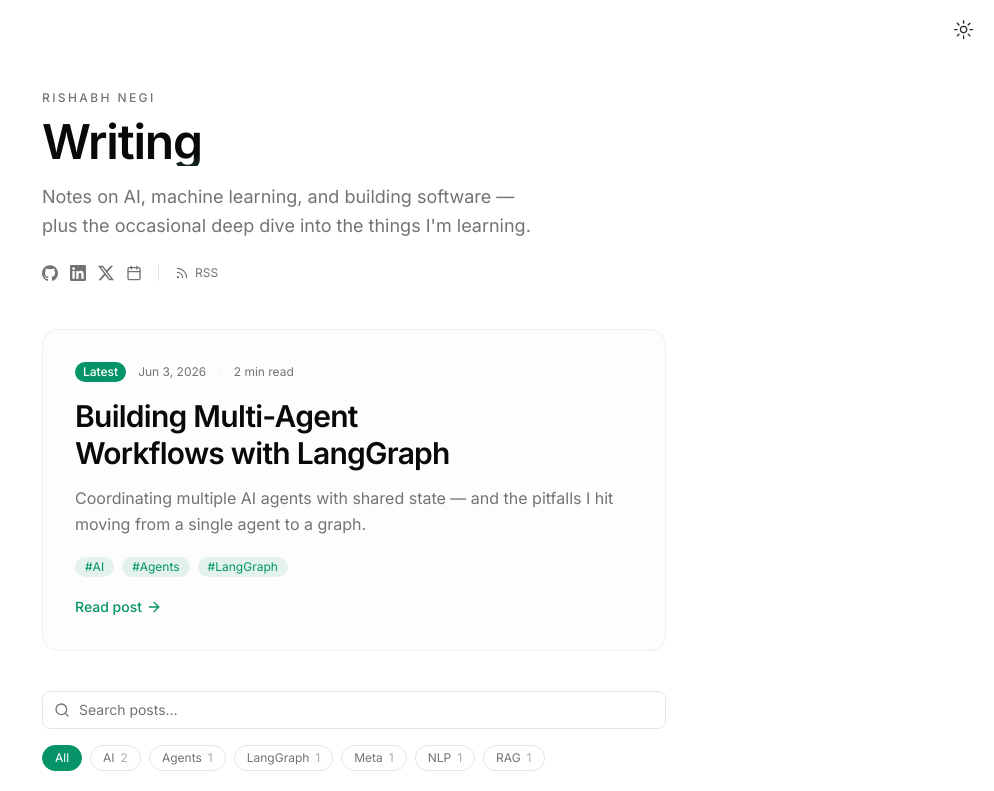
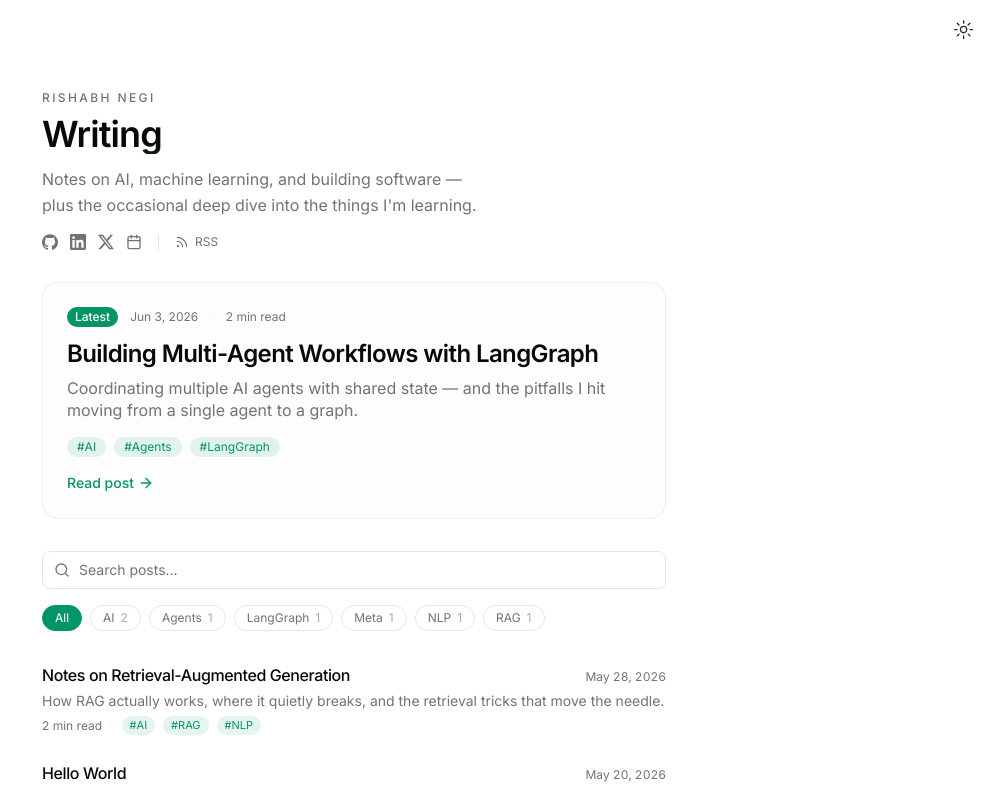
Before and after one commit to sudorishabh/sudorishabh, a Next.js app: page /blog in a window 1280 px wide. Shown: the top 791 px of the page, without its empty margins (286-1280 px from the left). Built offline with nearby package versions, Linux system fonts and the light colour scheme.

Commit message:
style(blog): tighten index spacing for a denser layout

```diff
--- a/app/blog/page.tsx
+++ b/app/blog/page.tsx
@@ -20,25 +20,25 @@ export default async function BlogPage() {
 
   return (
     <section>
-      <header className="mb-12">
+      <header className="mb-8">
         <BlurFade delay={BLUR_FADE_DELAY}>
           <p className="text-xs font-medium uppercase tracking-[0.2em] text-muted-foreground">
             {DATA.name}
           </p>
         </BlurFade>
         <BlurFade delay={BLUR_FADE_DELAY * 1.5}>
-          <h1 className="mt-3 text-balance bg-linear-to-br from-foreground via-foreground to-brand bg-clip-text text-4xl font-semibold tracking-tight text-transparent sm:text-5xl">
+          <h1 className="mt-2 text-balance bg-linear-to-br from-foreground via-foreground to-brand bg-clip-text text-3xl font-semibold tracking-tight text-transparent sm:text-4xl">
             Writing
           </h1>
         </BlurFade>
         <BlurFade delay={BLUR_FADE_DELAY * 2}>
-          <p className="mt-4 max-w-xl text-balance text-base leading-relaxed text-muted-foreground sm:text-lg">
+          <p className="mt-3 max-w-xl text-balance text-sm leading-relaxed text-muted-foreground sm:text-base">
             Notes on AI, machine learning, and building software — plus the
             occasional deep dive into the things I&apos;m learning.
           </p>
         </BlurFade>
         <BlurFade delay={BLUR_FADE_DELAY * 2.5}>
-          <div className="mt-6 flex items-center gap-4">
+          <div className="mt-4 flex items-center gap-4">
             <div className="flex items-center gap-3">
               {socials.map((social) => (
                 <Link
--- a/components/featured-post.tsx
+++ b/components/featured-post.tsx
@@ -7,7 +7,7 @@ export function FeaturedPost({ post }: { post: PostPreview }) {
   return (
     <Link
       href={`/blog/${post.slug}`}
-      className="group relative block overflow-hidden rounded-2xl border border-border/60 bg-muted/20 p-6 transition-colors hover:border-brand/40 hover:bg-muted/40 sm:p-8"
+      className="group relative block overflow-hidden rounded-2xl border border-border/60 bg-muted/20 p-5 transition-colors hover:border-brand/40 hover:bg-muted/40 sm:p-6"
     >
       <div className="flex flex-wrap items-center gap-x-3 gap-y-1 text-xs text-muted-foreground">
         <span className="rounded-full bg-brand px-2 py-0.5 font-medium text-background">
@@ -22,18 +22,18 @@ export function FeaturedPost({ post }: { post: PostPreview }) {
         <span>{post.readingTime} min read</span>
       </div>
 
-      <h2 className="mt-4 text-balance text-2xl font-semibold leading-tight tracking-tight sm:text-3xl">
+      <h2 className="mt-3 text-balance text-xl font-semibold leading-tight tracking-tight sm:text-2xl">
         {post.metadata.title}
       </h2>
 
       {post.metadata.summary && (
-        <p className="mt-3 line-clamp-3 leading-relaxed text-muted-foreground">
+        <p className="mt-2 line-clamp-2 leading-snug text-muted-foreground">
           {post.metadata.summary}
         </p>
       )}
 
       {post.metadata.tags.length > 0 && (
-        <div className="mt-5 flex flex-wrap gap-2">
+        <div className="mt-4 flex flex-wrap gap-2">
           {post.metadata.tags.map((tag) => (
             <span
               key={tag}
@@ -45,7 +45,7 @@ export function FeaturedPost({ post }: { post: PostPreview }) {
         </div>
       )}
 
-      <span className="mt-5 inline-flex items-center gap-1 text-sm font-medium text-brand">
+      <span className="mt-4 inline-flex items-center gap-1 text-sm font-medium text-brand">
         Read post
         <ArrowRight className="size-4 transition-transform group-hover:translate-x-0.5" />
       </span>
--- a/components/filterable-posts.tsx
+++ b/components/filterable-posts.tsx
@@ -39,7 +39,7 @@ export function FilterablePosts({
     <div>
       {featured && (
         <BlurFade delay={BLUR_FADE_DELAY}>
-          <div className="mb-10">
+          <div className="mb-8">
             <FeaturedPost post={featured} />
           </div>
         </BlurFade>
@@ -61,7 +61,7 @@ export function FilterablePosts({
 
       {tags.length > 0 && (
         <BlurFade delay={BLUR_FADE_DELAY * 2}>
-          <div className="mb-6 flex flex-wrap gap-2">
+          <div className="mb-5 flex flex-wrap gap-2">
             <button
               type="button"
               onClick={() => setActive(null)}
@@ -85,7 +85,7 @@ export function FilterablePosts({
       )}
 
       {!isDefault && (
-        <p className="mb-6 text-xs text-muted-foreground">
+        <p className="mb-5 text-xs text-muted-foreground">
           {filtered.length} {filtered.length === 1 ? "result" : "results"}
         </p>
       )}
--- a/components/post-list.tsx
+++ b/components/post-list.tsx
@@ -20,12 +20,12 @@ export function PostList({
   }
 
   return (
-    <div className="flex flex-col gap-1">
+    <div className="flex flex-col gap-0.5">
       {posts.map((post, id) => (
         <BlurFade key={post.slug} delay={startDelay + id * 0.05}>
           <Link
             href={`/blog/${post.slug}`}
-            className="group -mx-4 flex flex-col gap-1.5 rounded-xl px-4 py-4 transition-colors hover:bg-muted/40"
+            className="group -mx-4 flex flex-col gap-1 rounded-xl px-4 py-3 transition-colors hover:bg-muted/40"
           >
             <div className="flex items-baseline justify-between gap-4">
               <h2 className="flex items-center gap-1 font-medium tracking-tight">
@@ -41,12 +41,12 @@ export function PostList({
             </div>
 
             {post.metadata.summary && (
-              <p className="line-clamp-2 text-sm leading-relaxed text-muted-foreground">
+              <p className="line-clamp-2 text-sm leading-snug text-muted-foreground">
                 {post.metadata.summary}
               </p>
             )}
 
-            <div className="mt-1 flex flex-wrap items-center gap-2 text-xs text-muted-foreground">
+            <div className="mt-0.5 flex flex-wrap items-center gap-2 text-xs text-muted-foreground">
               <span>{post.readingTime} min read</span>
               {post.metadata.tags.length > 0 && (
                 <>
```
